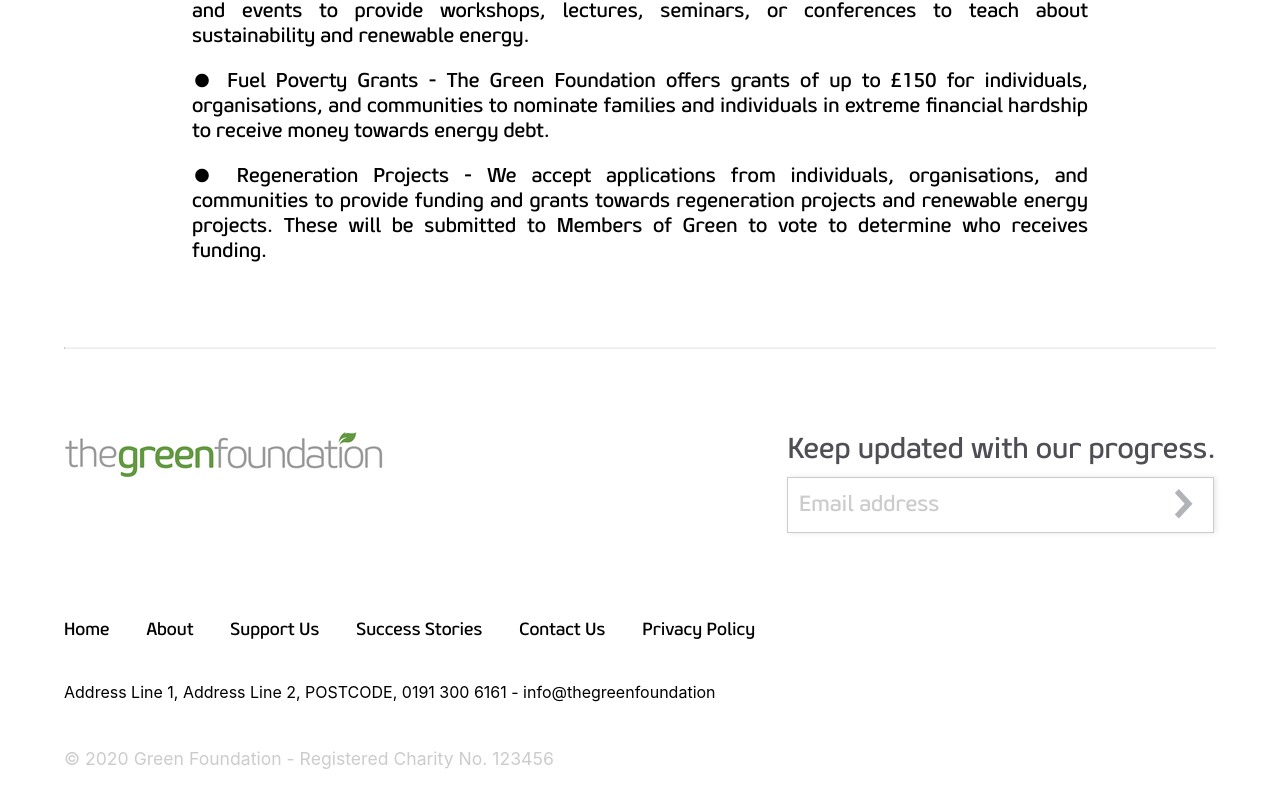
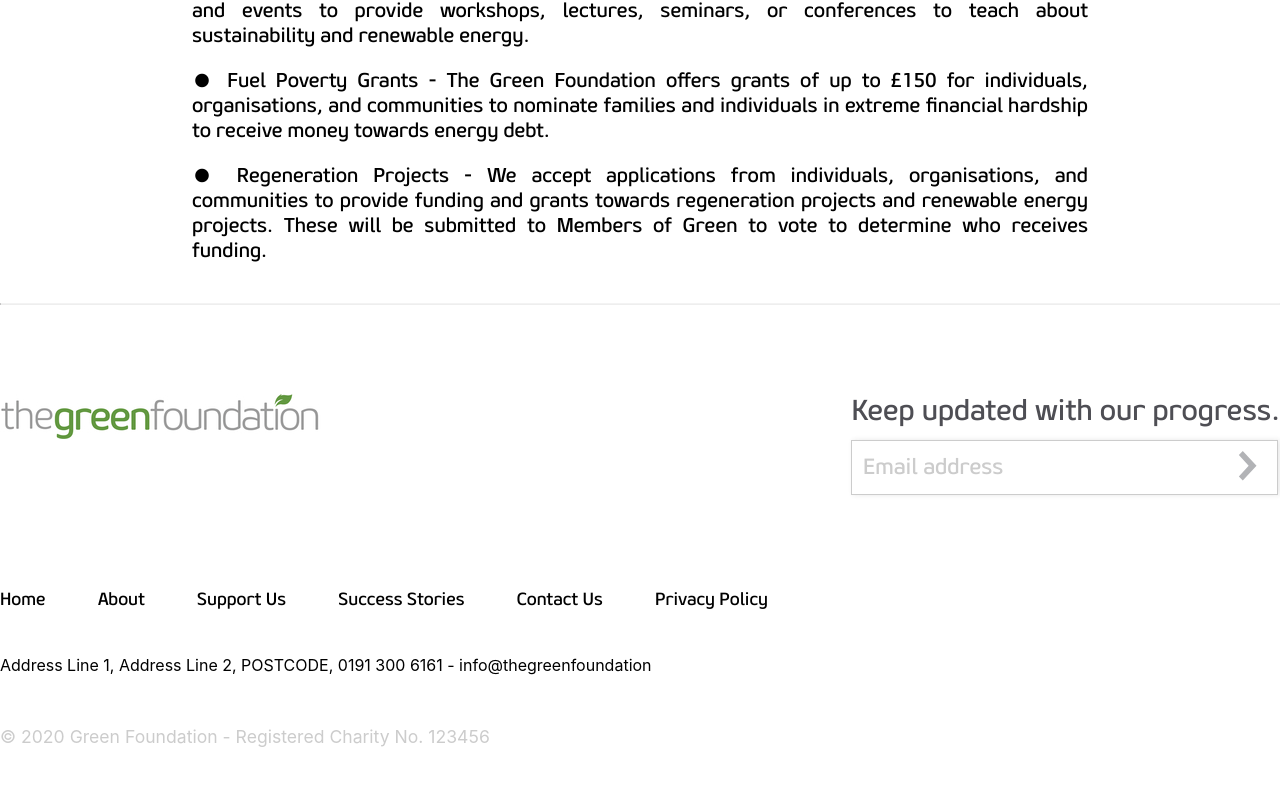
Before and after one commit to yahm23/FrontEndCharitySite, a React (Create React App) app: page /about in a window 1280 px wide. Shown: the part 704-1512 px from the top of the page. After the commit the page ends 1469 px from the top, so only its background shows below. Built offline with nearby package versions, Linux system fonts and the light colour scheme.

Commit message:
added overlay to all banners in exception to first homepage one

```diff
--- a/src/App.css
+++ b/src/App.css
@@ -87,7 +87,6 @@ body {
   height: 100%;
   outline: transparent;
   font-size: 16px;
-  margin-right: 4%;
   white-space: nowrap;
   padding: 0% 20%;
 }
@@ -493,7 +492,11 @@ input {
 }
 
 .bottomBanner {
-  margin: 5%;
+  position: relative;
+  background-color: white;
+  /* width: 100%; */
+  margin: 0 auto;
+  max-width: 1920px;
 }
 
 #links {
@@ -592,7 +595,6 @@ div .Bar {
   background-size: cover;
   height: 100%;
   background-position: center -415px;
-  z-index: 0;
 }
 
 .overlay {
--- a/src/App.scss
+++ b/src/App.scss
@@ -105,7 +105,7 @@ body{
   outline: transparent;
   font-size: 16px;
 
-  margin-right: 4%;
+  // margin-right: 4%;
   white-space: nowrap;
   padding: 0% 20%;
 
@@ -489,7 +489,12 @@ body{
   }
 
   .bottomBanner{
-  margin: 5%;
+    // z-index: 1;
+    position: relative;
+    background-color: white;
+    /* width: 100%; */
+    margin: 0 auto;
+    max-width: 1920px;
   }
 
   #links{
@@ -589,7 +594,7 @@ body{
   @include backgroundSettings();
   background-position: center -415px;
   // position: relative;
-  z-index: 0;
+  // z-index: 0;
   }
 
 
@@ -742,12 +747,14 @@ body{
     margin:1%;
     padding: 7%;
   }
+
   #form.card{
     width: 25%;
     margin: 1%;
     font-size: 130%;
     padding: 2%;
   }
+
   #donate.card{
     width: 95%;
     font-size: 130%;
--- a/src/components/Pages/Blogs/index.js
+++ b/src/components/Pages/Blogs/index.js
@@ -44,6 +44,7 @@ const Blogs=()=> {
             <title>Stories</title>
           </Helmet>
           <div  className={isMobile? "donationContainer-mobile":"donationContainer"}>
+          <div className="overlay"></div>
 
             <div className={isMobile ?"Posts-mobile":"contactHeading"}>
               <h1>Stories</h1>
--- a/src/components/Pages/PrivacyPolicy/index.js
+++ b/src/components/Pages/PrivacyPolicy/index.js
@@ -15,7 +15,9 @@ const  PrivacyPolicy =()=> {
             </Helmet>
             <div  className={isMobile? "donationContainer-mobile":"donationContainer"}>
                 <div>
+                    <div className="overlay"></div>
                     <div className={isMobile? "Posts-mobile":"contactHeading"}>
+
                         <h1>Our Privacy Policy</h1>
                         <Wave></Wave>
                     </div>
--- a/src/components/Pages/SingleBlog/index.js
+++ b/src/components/Pages/SingleBlog/index.js
@@ -48,7 +48,7 @@ const SingleBlog = (props)=>{
                     <title>{blog.title}</title>
                 </Helmet>
                 <div className="blogcontainer">
-
+                <div className="overlay"></div>
                     <div className={isMobile ?"Posts-mobile":"contactHeading"} >
                         <h1 className="noBottomPadding">{blog.title}</h1>
                         <h4 className="writtenBy">Written by {blog.author? blog.author.name:'Green'} </h4>
--- a/src/components/Pages/Support/index.js
+++ b/src/components/Pages/Support/index.js
@@ -15,14 +15,18 @@ const Support =()=> {
             </Helmet>
             <div  className={isMobile? "donationContainer-mobile":"donationContainer"}>
 
-                <div >
+                <div className="overlay"></div>
 
-                    <div className={isMobile? "Posts-mobile":"contactHeading"}>
-                        <h1>Support Us</h1>
-                        <Wave></Wave>
-                    </div>
+                <div className={isMobile? "Posts-mobile":"contactHeading"}>
+                    <h1>Support Us</h1>
+                    <Wave></Wave>
+                </div>
+
+                <div className="whiteBackground">
 
                 </div>
+
+
 
             </div>
             <BottomBanner></BottomBanner>
```
Also changed, not shown: 1 other file (tests, documents, lock files or other folders). Lines whose indentation alone changed are shown as unchanged.
